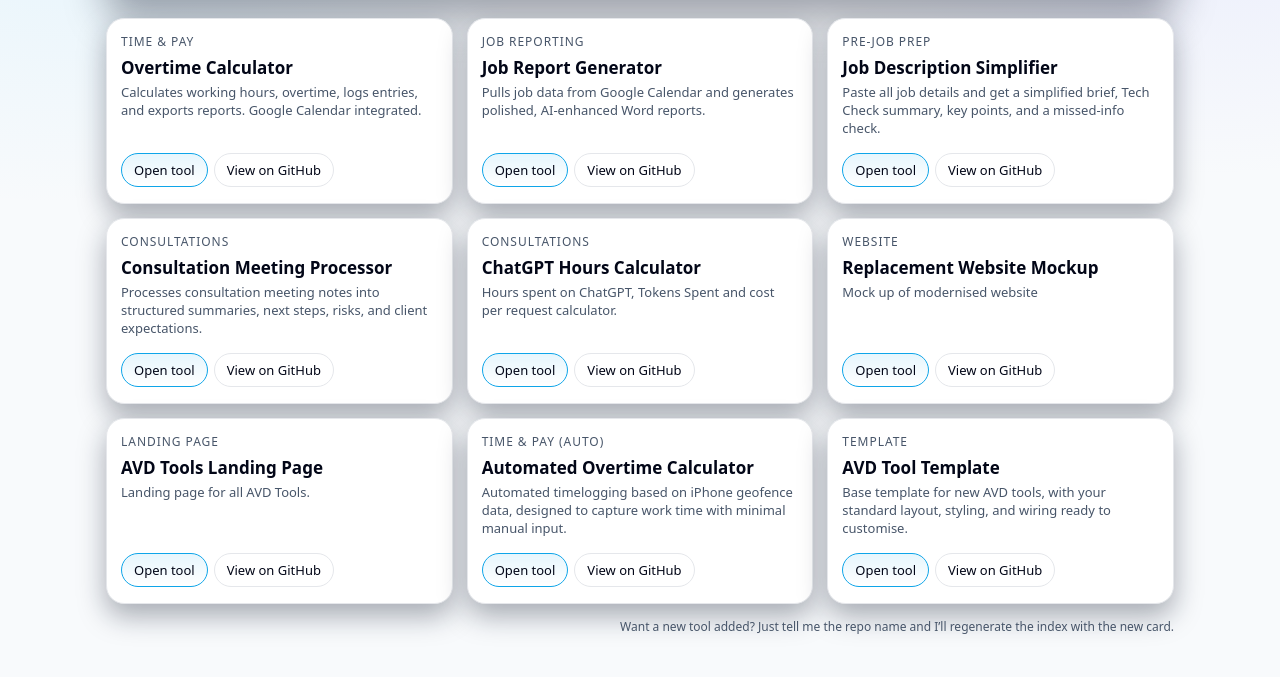
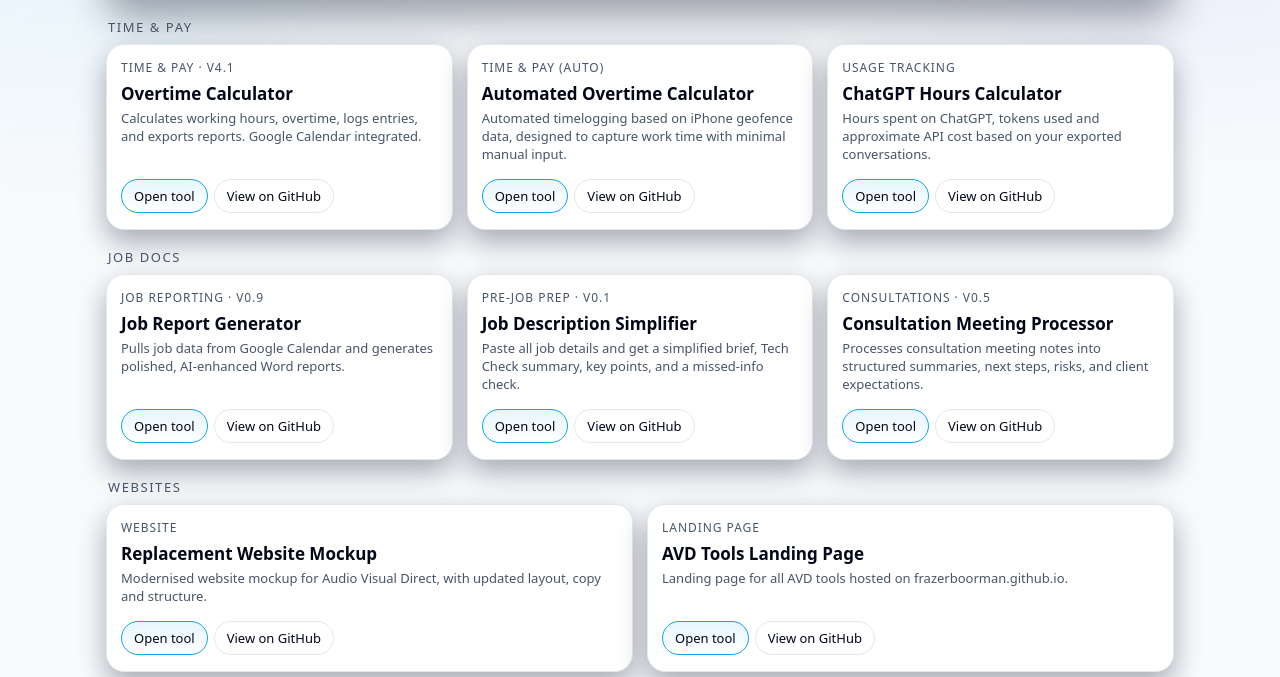
Before and after one commit to FrazerBoorman/frazerboorman.github.io, a plain HTML site: page index.html in a window 1280 px wide. Shown: the part 123-800 px from the top of the page. Drawn offline with Linux system fonts and the light colour scheme.

Commit message:
Update index grouping.html

```diff
--- a/index.html
+++ b/index.html
@@ -50,6 +50,16 @@
       display:inline-flex;align-items:center;gap:6px;
       font-size:11px;padding:3px 9px;border-radius:999px;
       border:1px solid var(--border);color:var(--muted);
+    }
+    .section-block {
+      margin-bottom:18px;
+    }
+    .section-title {
+      font-size:13px;
+      text-transform:uppercase;
+      letter-spacing:.12em;
+      color:var(--muted);
+      margin:4px 2px 8px;
     }
     .tools-grid {
       display:grid;
@@ -145,12 +155,15 @@
       </div>
     </div>
 
+    <!-- SECTION: Time & Pay -->
+    <div class="section-block">
+      <div class="section-title">Time &amp; Pay</div>
       <div class="tools-grid">
 
-      <!-- TOOL 1 – Overtime Calculator -->
+        <!-- TOOL – Overtime Calculator -->
         <div class="tool-card">
           <div>
-          <div class="tool-sub">Time &amp; pay</div>
+            <div class="tool-sub">Time &amp; pay · v4.1</div>
             <h2 class="tool-title">Overtime Calculator</h2>
             <div class="tool-desc">
               Calculates working hours, overtime, logs entries, and exports reports. Google Calendar integrated.
@@ -166,121 +179,7 @@
           </div>
         </div>
 
-      <!-- TOOL 2 – Job Report Generator -->
-      <div class="tool-card">
-        <div>
-          <div class="tool-sub">Job reporting</div>
-          <h2 class="tool-title">Job Report Generator</h2>
-          <div class="tool-desc">
-            Pulls job data from Google Calendar and generates polished, AI-enhanced Word reports.
-          </div>
-        </div>
-        <div class="btn-row">
-          <a class="btn primary" href="https://frazerboorman.github.io/Job-Report-Generator/" target="_blank" rel="noopener">
-            Open tool
-          </a>
-          <a class="btn" href="https://github.com/frazerboorman/Job-Report-Generator" target="_blank" rel="noopener">
-            View on GitHub
-          </a>
-        </div>
-      </div>
-
-      <!-- TOOL 3 – Job Description Simplifier -->
-      <div class="tool-card">
-        <div>
-          <div class="tool-sub">Pre-job prep</div>
-          <h2 class="tool-title">Job Description Simplifier</h2>
-          <div class="tool-desc">
-            Paste all job details and get a simplified brief, Tech Check summary, key points, and a missed-info check.
-          </div>
-        </div>
-        <div class="btn-row">
-          <a class="btn primary" href="https://frazerboorman.github.io/Job-Description-Simplifier/" target="_blank" rel="noopener">
-            Open tool
-          </a>
-          <a class="btn" href="https://github.com/frazerboorman/Job-Description-Simplifier" target="_blank" rel="noopener">
-            View on GitHub
-          </a>
-        </div>
-      </div>
-
-      <!-- TOOL 4 – Consultation Meeting Processor -->
-      <div class="tool-card">
-        <div>
-          <div class="tool-sub">Consultations</div>
-          <h2 class="tool-title">Consultation Meeting Processor</h2>
-          <div class="tool-desc">
-            Processes consultation meeting notes into structured summaries, next steps, risks, and client expectations.
-          </div>
-        </div>
-        <div class="btn-row">
-          <a class="btn primary" href="https://frazerboorman.github.io/Consultation-Meeting-Processor/" target="_blank" rel="noopener">
-            Open tool
-          </a>
-          <a class="btn" href="https://github.com/frazerboorman/Consultation-Meeting-Processor" target="_blank" rel="noopener">
-            View on GitHub
-          </a>
-        </div>
-      </div>
-
-      <!-- TOOL 5 – ChatGPT Hours Calculator -->
-      <div class="tool-card">
-        <div>
-          <div class="tool-sub">Consultations</div>
-          <h2 class="tool-title">ChatGPT Hours Calculator</h2>
-          <div class="tool-desc">
-            Hours spent on ChatGPT, Tokens Spent and cost per request calculator.
-          </div>
-        </div>
-        <div class="btn-row">
-          <a class="btn primary" href="https://frazerboorman.github.io/chatgpt-hours-calculator/" target="_blank" rel="noopener">
-            Open tool
-          </a>
-          <a class="btn" href="https://github.com/FrazerBoorman/chatgpt-hours-calculator" target="_blank" rel="noopener">
-            View on GitHub
-          </a>
-        </div>
-      </div>
-
-      <!-- TOOL 6 – Replacement Website -->
-      <div class="tool-card">
-        <div>
-          <div class="tool-sub">Website</div>
-          <h2 class="tool-title">Replacement Website Mockup</h2>
-          <div class="tool-desc">
-            Mock up of modernised website
-          </div>
-        </div>
-        <div class="btn-row">
-          <a class="btn primary" href="https://frazerboorman.github.io/AudioVisualDirectUkLtd/" target="_blank" rel="noopener">
-            Open tool
-          </a>
-          <a class="btn" href="https://github.com/FrazerBoorman/AudioVisualDirectUkLtd" target="_blank" rel="noopener">
-            View on GitHub
-          </a>
-        </div>
-      </div>
-
-      <!-- TOOL 7 – Landing Page -->
-      <div class="tool-card">
-        <div>
-          <div class="tool-sub">Landing Page</div>
-          <h2 class="tool-title">AVD Tools Landing Page</h2>
-          <div class="tool-desc">
-            Landing page for all AVD Tools.
-          </div>
-        </div>
-        <div class="btn-row">
-          <a class="btn primary" href="https://frazerboorman.github.io//" target="_blank" rel="noopener">
-            Open tool
-          </a>
-          <a class="btn" href="https://github.com/FrazerBoorman/frazerboorman.github.io" target="_blank" rel="noopener">
-            View on GitHub
-          </a>
-        </div>
-      </div>
-
-      <!-- TOOL 8 – Automated Overtime Calculator -->
+        <!-- TOOL – Automated Overtime Calculator -->
         <div class="tool-card">
           <div>
             <div class="tool-sub">Time &amp; pay (auto)</div>
@@ -299,7 +198,145 @@
           </div>
         </div>
 
-      <!-- TOOL 9 – AVD Tool Template -->
+        <!-- TOOL – ChatGPT Hours Calculator -->
+        <div class="tool-card">
+          <div>
+            <div class="tool-sub">Usage tracking</div>
+            <h2 class="tool-title">ChatGPT Hours Calculator</h2>
+            <div class="tool-desc">
+              Hours spent on ChatGPT, tokens used and approximate API cost based on your exported conversations.
+            </div>
+          </div>
+          <div class="btn-row">
+            <a class="btn primary" href="https://frazerboorman.github.io/chatgpt-hours-calculator/" target="_blank" rel="noopener">
+              Open tool
+            </a>
+            <a class="btn" href="https://github.com/FrazerBoorman/chatgpt-hours-calculator" target="_blank" rel="noopener">
+              View on GitHub
+            </a>
+          </div>
+        </div>
+
+      </div>
+    </div>
+
+    <!-- SECTION: Job Docs -->
+    <div class="section-block">
+      <div class="section-title">Job Docs</div>
+      <div class="tools-grid">
+
+        <!-- TOOL – Job Report Generator -->
+        <div class="tool-card">
+          <div>
+            <div class="tool-sub">Job reporting · v0.9</div>
+            <h2 class="tool-title">Job Report Generator</h2>
+            <div class="tool-desc">
+              Pulls job data from Google Calendar and generates polished, AI-enhanced Word reports.
+            </div>
+          </div>
+          <div class="btn-row">
+            <a class="btn primary" href="https://frazerboorman.github.io/Job-Report-Generator/" target="_blank" rel="noopener">
+              Open tool
+            </a>
+            <a class="btn" href="https://github.com/frazerboorman/Job-Report-Generator" target="_blank" rel="noopener">
+              View on GitHub
+            </a>
+          </div>
+        </div>
+
+        <!-- TOOL – Job Description Simplifier -->
+        <div class="tool-card">
+          <div>
+            <div class="tool-sub">Pre-job prep · v0.1</div>
+            <h2 class="tool-title">Job Description Simplifier</h2>
+            <div class="tool-desc">
+              Paste all job details and get a simplified brief, Tech Check summary, key points, and a missed-info check.
+            </div>
+          </div>
+          <div class="btn-row">
+            <a class="btn primary" href="https://frazerboorman.github.io/Job-Description-Simplifier/" target="_blank" rel="noopener">
+              Open tool
+            </a>
+            <a class="btn" href="https://github.com/frazerboorman/Job-Description-Simplifier" target="_blank" rel="noopener">
+              View on GitHub
+            </a>
+          </div>
+        </div>
+
+        <!-- TOOL – Consultation Meeting Processor -->
+        <div class="tool-card">
+          <div>
+            <div class="tool-sub">Consultations · v0.5</div>
+            <h2 class="tool-title">Consultation Meeting Processor</h2>
+            <div class="tool-desc">
+              Processes consultation meeting notes into structured summaries, next steps, risks, and client expectations.
+            </div>
+          </div>
+          <div class="btn-row">
+            <a class="btn primary" href="https://frazerboorman.github.io/Consultation-Meeting-Processor/" target="_blank" rel="noopener">
+              Open tool
+            </a>
+            <a class="btn" href="https://github.com/FrazerBoorman/Consultation-Meeting-Processor" target="_blank" rel="noopener">
+              View on GitHub
+            </a>
+          </div>
+        </div>
+
+      </div>
+    </div>
+
+    <!-- SECTION: Websites -->
+    <div class="section-block">
+      <div class="section-title">Websites</div>
+      <div class="tools-grid">
+
+        <!-- TOOL – Replacement Website -->
+        <div class="tool-card">
+          <div>
+            <div class="tool-sub">Website</div>
+            <h2 class="tool-title">Replacement Website Mockup</h2>
+            <div class="tool-desc">
+              Modernised website mockup for Audio Visual Direct, with updated layout, copy and structure.
+            </div>
+          </div>
+          <div class="btn-row">
+            <a class="btn primary" href="https://frazerboorman.github.io/AudioVisualDirectUkLtd/" target="_blank" rel="noopener">
+              Open tool
+            </a>
+            <a class="btn" href="https://github.com/FrazerBoorman/AudioVisualDirectUkLtd" target="_blank" rel="noopener">
+              View on GitHub
+            </a>
+          </div>
+        </div>
+
+        <!-- TOOL – Landing Page -->
+        <div class="tool-card">
+          <div>
+            <div class="tool-sub">Landing page</div>
+            <h2 class="tool-title">AVD Tools Landing Page</h2>
+            <div class="tool-desc">
+              Landing page for all AVD tools hosted on frazerboorman.github.io.
+            </div>
+          </div>
+          <div class="btn-row">
+            <a class="btn primary" href="https://frazerboorman.github.io//" target="_blank" rel="noopener">
+              Open tool
+            </a>
+            <a class="btn" href="https://github.com/FrazerBoorman/frazerboorman.github.io" target="_blank" rel="noopener">
+              View on GitHub
+            </a>
+          </div>
+        </div>
+
+      </div>
+    </div>
+
+    <!-- SECTION: Templates -->
+    <div class="section-block">
+      <div class="section-title">Templates</div>
+      <div class="tools-grid">
+
+        <!-- TOOL – AVD Tool Template -->
         <div class="tool-card">
           <div>
             <div class="tool-sub">Template</div>
@@ -319,6 +356,7 @@
         </div>
 
       </div>
+    </div>
 
     <div class="footer-note">
       Want a new tool added? Just tell me the repo name and I’ll regenerate the index with the new card.
```
Lines whose indentation alone changed are shown as unchanged.
